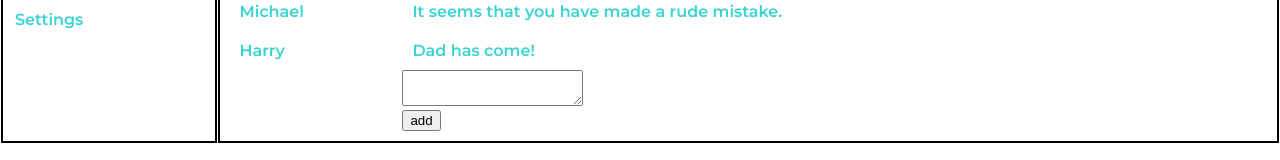
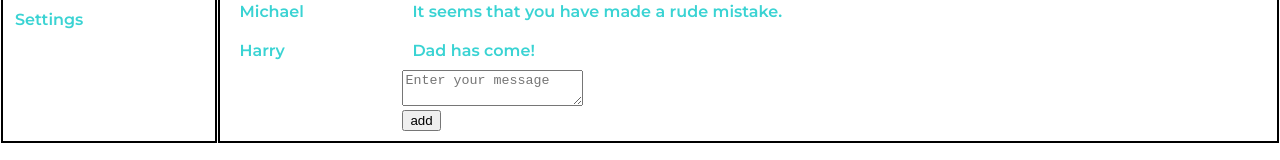
Before and after one commit to reegulus/1_Social, a React (Create React App) app: page /dialogs in a window 1280 px wide. Shown: the part 203-363 px from the top of the page. Built offline with nearby package versions, Linux system fonts and the light colour scheme.

Commit message:
40 - React JS Практика - добавление Сообщения

```diff
--- a/src/components/dialogs/Dialogs.tsx
+++ b/src/components/dialogs/Dialogs.tsx
@@ -17,17 +17,17 @@ export function Dialogs(props: DialogsPropsType) {
     let dialogsElements = props.dialogsPage.dialogs
         .map(d => <DialogsItem name={d.name} id={d.id} key={d.id}/>)
 
-    let messagesElements = props.dialogsPage.messages
+    const messagesElements = props.dialogsPage.messages
         .map(m => <Message message={m.message} key={m.id}/>)
-    let newMessageElements: any = React.createRef()
+    const newMessageElements = props.dialogsPage.newMessageText
 
-    const addMessage = (e: any) => {
-const newMessageText = e.currentTarget.value
-        props.dispatch(changeNewMessageTextAC(newMessageText))
+    const onSendMessageClick = () => {
+        props.dispatch(newSendMessageTextAC(newMessageElements))
     }
 
-    let changeSendMessage = () => {
-        props.dispatch(newSendMessageTextAC(newMessageText))
+    let changeSendMessage = (e: any) => {
+       const newMessageElements = e.currentTarget.value
+        props.dispatch(changeNewMessageTextAC(newMessageElements))
     }
     return (
         <div className={style.dialogs}>
@@ -42,10 +42,10 @@ const newMessageText = e.currentTarget.value
                 }
                 <div>
                     <div>
-                        <textarea onChange={changeSendMessage} ref={newMessageElements}></textarea>
+                        <textarea value={newMessageElements} onChange={changeSendMessage} placeholder={'Enter your message'} ></textarea>
                     </div>
                     <div>
-                        <button onClick={addMessage}>add</button>
+                        <button onClick={onSendMessageClick}>add</button>
                     </div>
                 </div>
             </div>
--- a/src/redux/state.tsx
+++ b/src/redux/state.tsx
@@ -63,7 +63,7 @@ export const changeNewPostTextAC = (newText: string)=> {
 
 export const changeNewMessageTextAC = (newMessage: string) => {
     return {
-        type: 'ADD-NEW-MESSAGE-TEXT',
+        type: 'CHANGE-NEW-MESSAGE-TEXT',
         newMessage: newMessage
     } as const
 }
@@ -140,7 +140,7 @@ export let store: StoreType = {
             this._addPost(action.addNewPost)
         } else if (action.type === 'CHANGE-NEW-POST-TEXT') {
             this._changeNewPostText(action.newText)
-        } else if (action.type === 'ADD-NEW-MESSAGE-TEXT') {
+        } else if (action.type === 'CHANGE-NEW-MESSAGE-TEXT') {
             this._changeNewMessageText(action.newMessage)
         }else if (action.type === 'SEND-MESSAGE') {
             let message = this._state.dialogsPage.newMessageText
```
